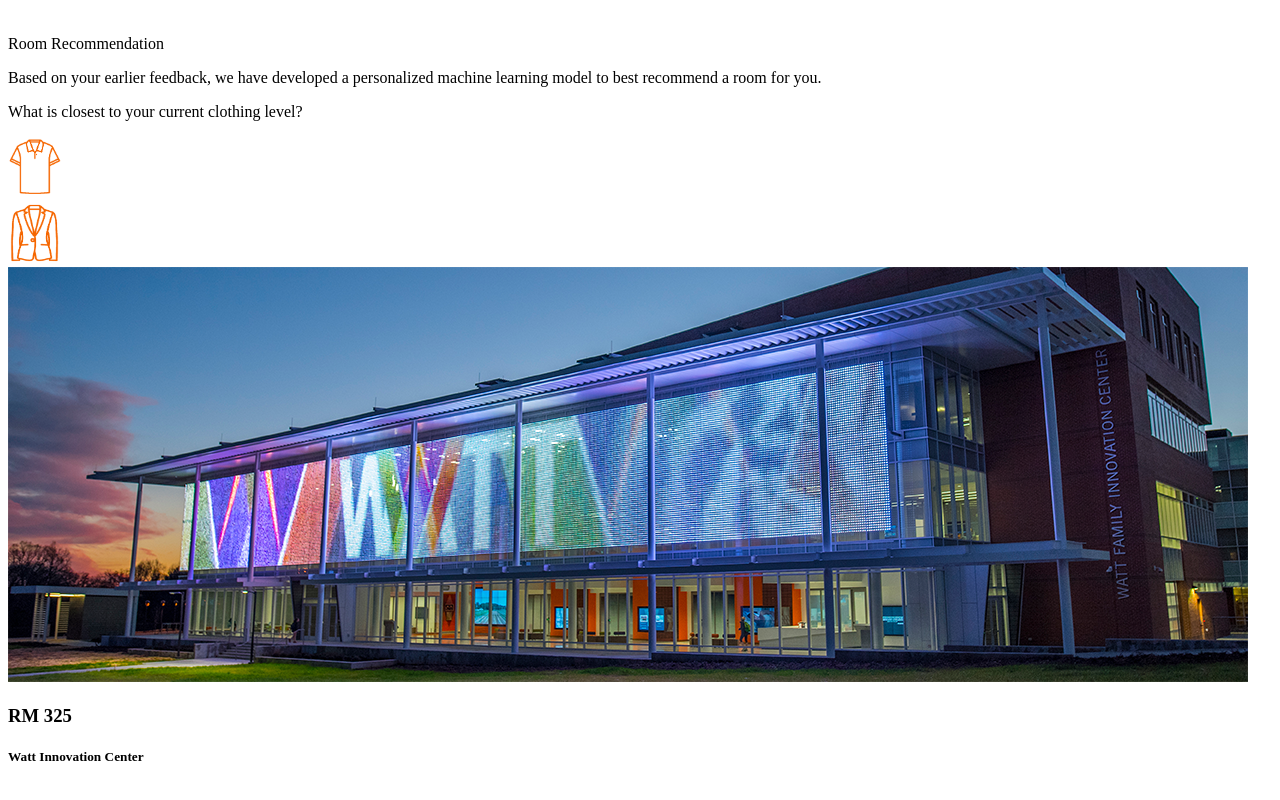
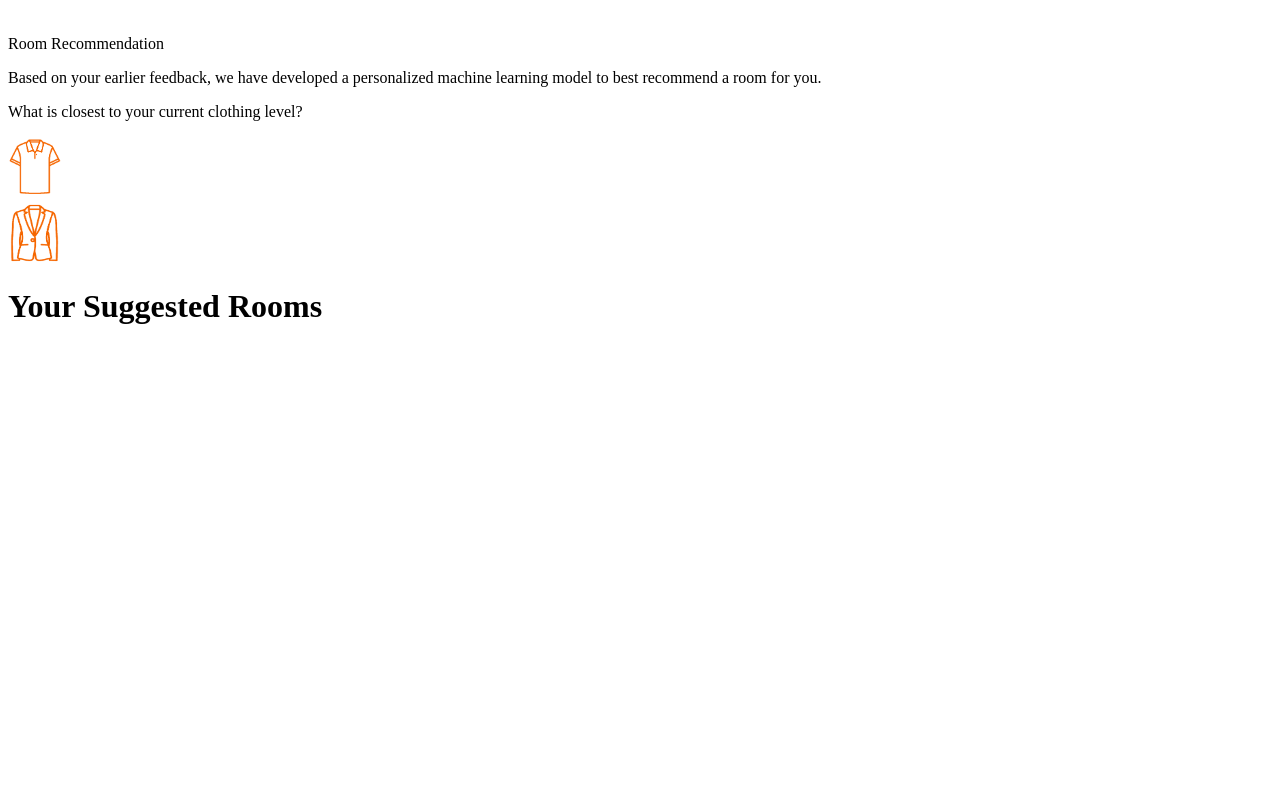
Before and after one commit to brenapp/cu-smart, a Next.js app: page /suggest in a window 1280 px wide. Shown: the part 1257-2057 px from the top of the page. After the commit the page ends 1604 px from the top, so only its background shows below. Built offline with nearby package versions, Linux system fonts and the light colour scheme; what use-global-hook would draw is missing.

Commit message:
Cycle suggestions on parameter change

```diff
--- a/pages/suggest.tsx
+++ b/pages/suggest.tsx
@@ -1,8 +1,7 @@
 import React, { useEffect, useState } from "react";
 import { Header } from "@components/Header";
 import Head from "next/head";
-import { motion } from "framer-motion";
-import { popIn, spring } from "@lib/client/animations";
+import { motion, useCycle } from "framer-motion";
 import { Select } from "@components/Input";
 import { FivePointScale } from "@lib/server/database";
 import Image from "next/image";
@@ -14,15 +13,18 @@ const images = [clothing1, clothing2];
 
 import { favorites } from "@lib/client/favorites";
 
+const itemsA = [0, 1, 2, 3];
+const itemsB = [2, 0, 3, 1];
+const itemsC = [3, 2, 1, 0];
+const itemsD = [1, 3, 0, 2];
+
 export default function Suggest() {
-  const [clothing, setClothing] = useState(1);
-  const [order, setOrder] = useState(favorites);
+  const [clothing, setClothing] = useState(-1);
+  const [items, setItems] = useCycle(itemsA, itemsB, itemsC, itemsD);
 
   useEffect(() => {
-    setTimeout(() => setOrder(
-      order.sort(() => Math.round(2 * (Math.random() - 0.5)))
-    ), 1000);
-  }, [order]);
+    setItems();
+  }, [clothing]);
 
   return (
     <main className="min-h-screen bg-gray-100">
@@ -56,24 +58,30 @@ export default function Suggest() {
           )}
         />
 
-        <div className="mt-6">
-          {order.map((room) => (
+        <h1 className="mt-8 mb-4 uppercase text-lg text-center text-gray-700">Your Suggested Rooms</h1>
+        { clothing !== -1 && (<div>
+          {items.map((item, index) => (
             <motion.div
+              key={item}
               layout
-              transition={spring}
+              initial="false"
+              transition={{ type: "spring", stiffness: 350, damping: 25 }}
               className="rounded-3xl bg-white shadow-md px-6 py-6 mb-6 flex items-center hover:shadow-xl transition-shadow cursor-pointer"
             >
+               <div className="rounded-lg mr-6 overflow-hidden flex items-center">
+                <h1 className="text-xl text-orange">#{index + 1}</h1>
+              </div>
               <div className="h-12 w-12 bg-gray-500 rounded-lg mr-6 overflow-hidden">
                 <img
-                  src={`/buildings/${room.BLG}.png`}
-                  alt={BUILDINGS[room.BLG]}
+                  src={`/buildings/${favorites[item].BLG}.png`}
+                  alt={BUILDINGS[favorites[item].BLG]}
                   className="h-full rounded-lg max-w-max"
                 />
               </div>
               <div className="flex-1">
-                <h3 className="text-lg">{room.Alias}</h3>
+                <h3 className="text-lg">{favorites[item].Alias}</h3>
                 <h5 className="text-base text-gray-500">
-                  {BUILDINGS[room.BLG]}
+                  {BUILDINGS[favorites[item].BLG]}
                 </h5>
               </div>
               <svg
@@ -92,7 +100,7 @@ export default function Suggest() {
               </svg>
             </motion.div>
           ))}
-        </div>
+        </div>)}
       </div>
     </main>
   );
```
